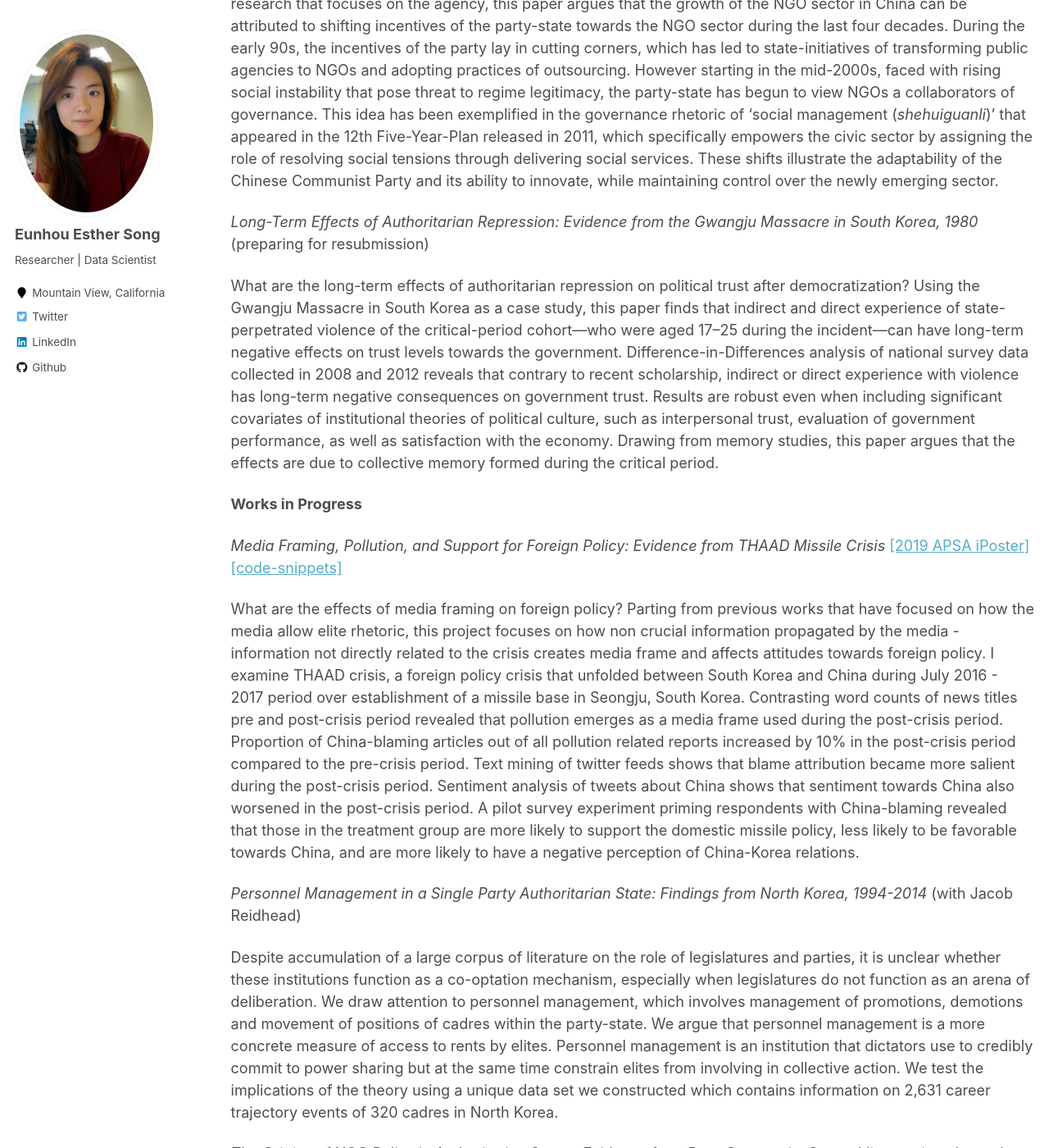
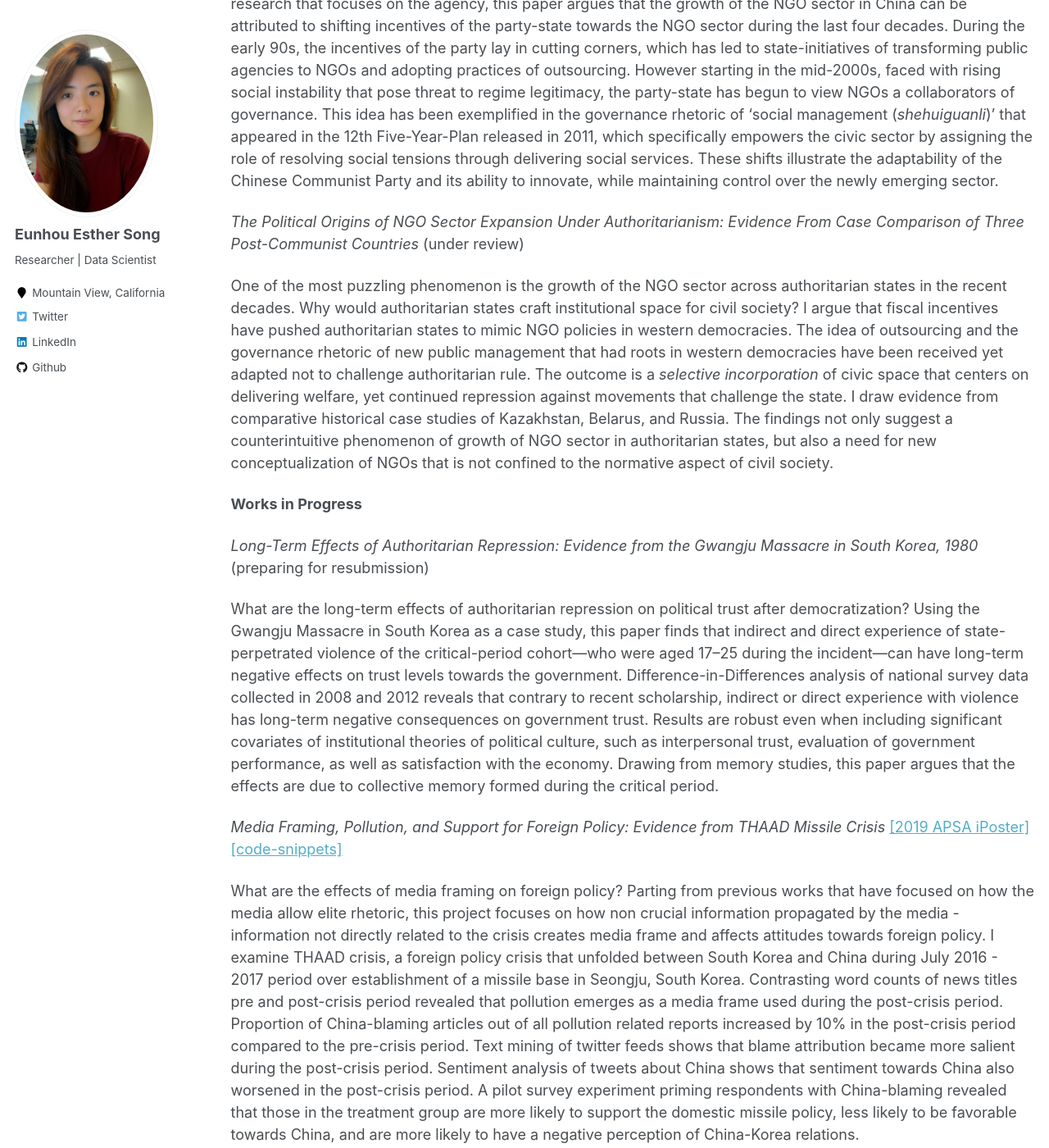
Before and after one commit to ehsong/ehsong.github.io, a Jekyll site: the page built from _pages/research.md, in a window 1280 px wide and 1400 px high, scrolled down 902 px. Shown: the whole window at 82% size. Built offline with Jekyll 4.4.1, drawn with Linux system fonts in a browser that asks for light colours; some of the changed text lies outside the part shown.

Commit message:
Update research.md

```diff
--- a/_pages/research.md
+++ b/_pages/research.md
@@ -24,12 +24,16 @@ The Chinese Communist Party has recently acknowledged its attempts to bolster go
 
 What explains the phenomenal growth of number of NGOs in China in the recent decades? Contrary to prior research that focuses on the agency, this paper argues that the growth of the NGO sector in China can be attributed to shifting incentives of the party-state towards the NGO sector during the last four decades. During the early 90s, the incentives of the party lay in cutting corners, which has led to state-initiatives of transforming public agencies to NGOs and adopting practices of outsourcing. However starting in the mid-2000s, faced with rising social instability that pose threat to regime legitimacy, the party-state has begun to view NGOs a collaborators of governance. This idea has been exemplified in the governance rhetoric of 'social management (*shehuiguanli*)' that appeared in the 12th Five-Year-Plan released in 2011, which specifically empowers the civic sector by assigning the role of resolving social tensions through delivering social services. These shifts illustrate the adaptability of the Chinese Communist Party and its ability to innovate, while maintaining control over the newly emerging sector.
 
+*The Political Origins of NGO Sector Expansion Under Authoritarianism: Evidence From Case Comparison of Three Post-Communist Countries* (under review)
+
+One of the most puzzling phenomenon is the growth of the NGO sector across authoritarian states in the recent decades. Why would authoritarian states craft institutional space for civil society? I argue that fiscal incentives have pushed authoritarian states to mimic NGO policies in western democracies. The idea of outsourcing and the governance rhetoric of new public management that had roots in western democracies have been received yet adapted not to challenge authoritarian rule. The outcome is a *selective incorporation* of civic space that centers on delivering welfare, yet continued repression against movements that challenge the state. I draw evidence from comparative historical case studies of Kazakhstan, Belarus, and Russia. The findings not only suggest a counterintuitive phenomenon of growth of NGO sector in authoritarian states, but also a need for new conceptualization of NGOs that is not confined to the normative aspect of civil society.
+
+**Works in Progress**
+
 *Long-Term Effects of Authoritarian Repression: Evidence from the Gwangju Massacre in South Korea, 1980* (preparing for resubmission)
 
 What are the long-term effects of authoritarian repression on political trust after democratization? Using the Gwangju Massacre in South Korea as a case study, this paper finds that indirect and direct experience of state-perpetrated violence of the critical-period cohort—who were aged 17–25 during the incident—can have long-term negative effects on trust levels towards the government. Difference-in-Differences analysis of national survey data collected in 2008 and 2012 reveals that contrary to recent scholarship, indirect or direct experience with violence has long-term negative consequences on government trust. Results are robust even when including significant covariates of institutional theories of political culture, such as interpersonal trust, evaluation of government performance, as well as satisfaction with the economy. Drawing from memory studies, this paper argues that the effects are due to collective memory formed during the critical period.
 
-
-**Works in Progress**
 
 *Media Framing, Pollution, and Support for Foreign Policy: Evidence from THAAD Missile Crisis*
 [[2019 APSA iPoster]](https://apsa2019-apsa.ipostersessions.com/default.aspx?s=DF-1D-34-3D-64-33-21-12-B0-42-57-A1-87-AC-68-E1)
```
Also changed, not shown: other parts of _pages/research.md (+0 -4 lines).
